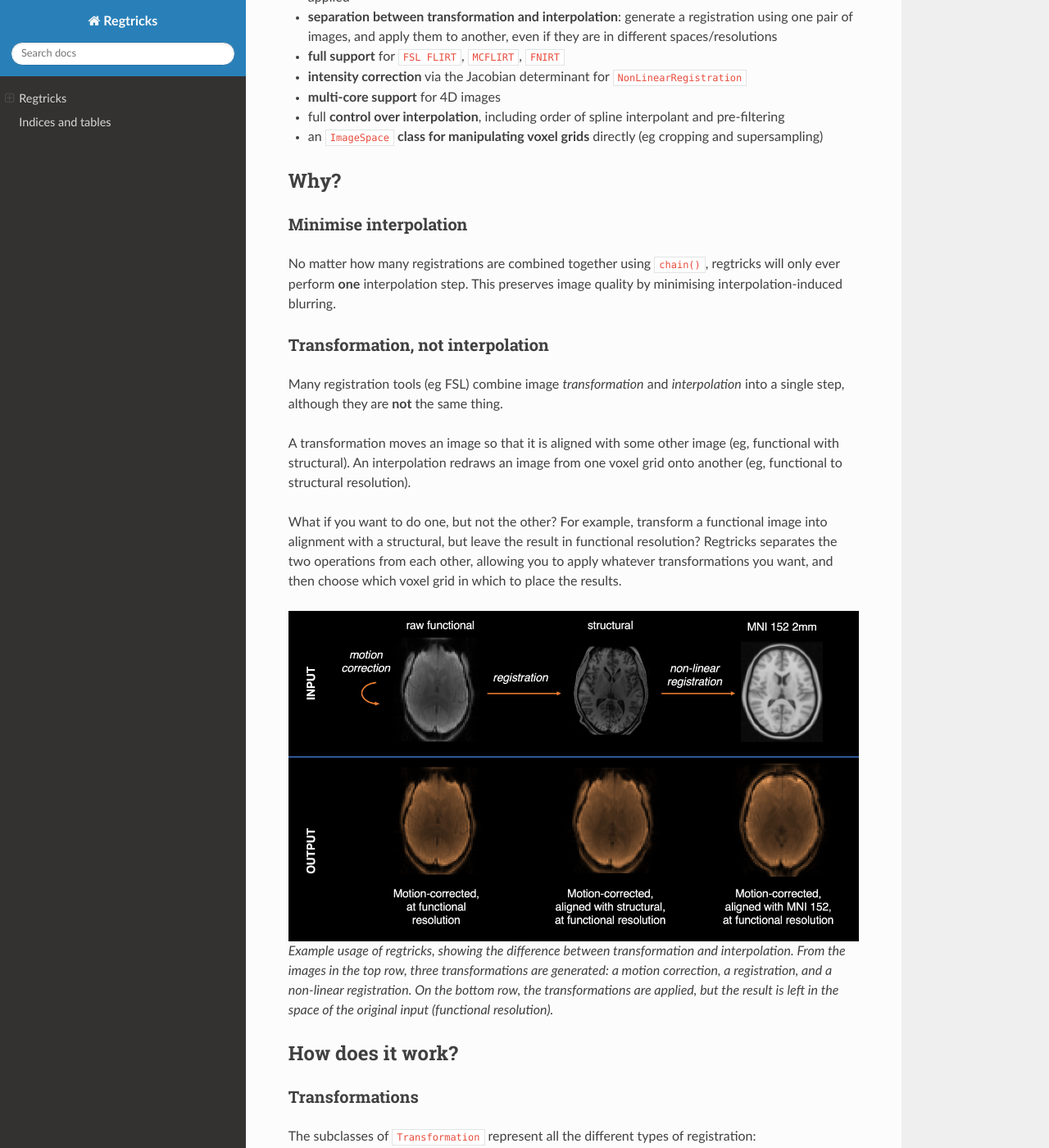
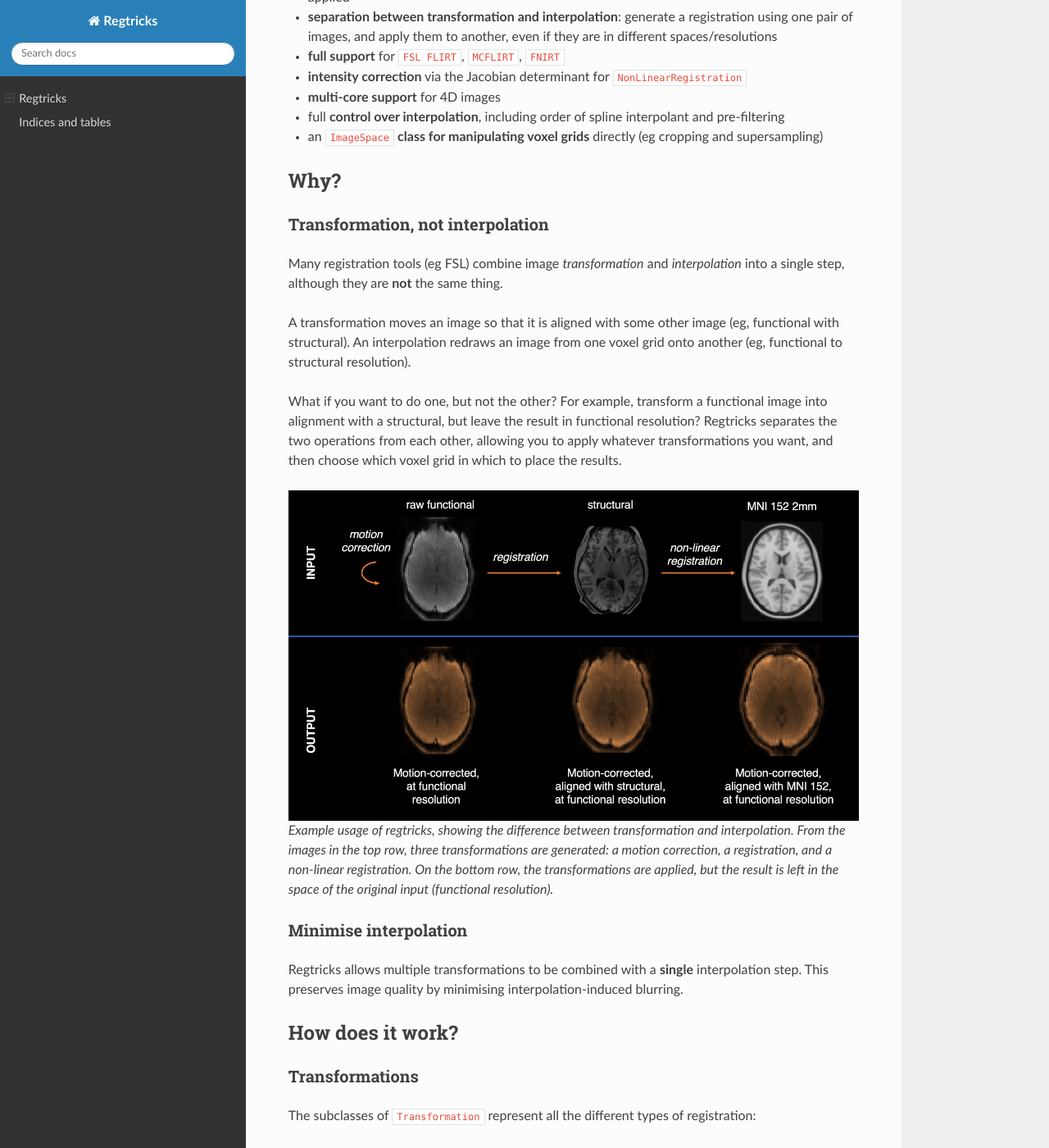
Before and after one commit to tomfrankkirk/regtricks, a Sphinx documentation site: the page built from docs/index.rst, in a window 1280 px wide and 1400 px high, scrolled down 449 px. Shown: the whole window at 82% size. Built offline with Sphinx 7.4.7 and the Read the Docs theme 2.0.0, drawn with Linux system fonts in a browser that asks for light colours.

Commit message:
docs update

```diff
--- a/docs/conf.py
+++ b/docs/conf.py
@@ -35,7 +35,8 @@ release = get_version()
 extensions = [
     'sphinx.ext.autodoc',
     'sphinx.ext.napoleon',
-    'recommonmark'
+    'recommonmark',
+    'sphinx.ext.autosectionlabel'
 ]
 
 # Add any paths that contain templates here, relative to this directory.
--- a/docs/index.rst
+++ b/docs/index.rst
@@ -24,12 +24,6 @@ Regtricks is a python library that simplifies the process of working with and ap
 Why?
 ============
 
-Minimise interpolation
------------------------
-No matter how many registrations are combined together using ``chain()``, regtricks will only ever perform **one** interpolation step.
-This preserves image quality by minimising interpolation-induced blurring.
-
-
 Transformation, not interpolation
 -----------------------------------
 Many registration tools (eg FSL) combine image *transformation* and *interpolation* into a single step, although they are **not** the same thing.
@@ -45,6 +39,10 @@ Regtricks separates the two operations from each other, allowing you to apply wh
    Example usage of regtricks, showing the difference between transformation and interpolation.
    From the images in the top row, three *transformations* are generated: a motion correction, a registration, and a non-linear registration.
    On the bottom row, the transformations are applied, but the result is left *in the space of the original input* (functional resolution).
+
+Minimise interpolation
+-----------------------
+Regtricks allows multiple transformations to be combined with a **single** interpolation step. This preserves image quality by minimising interpolation-induced blurring.
 
 
 
```
